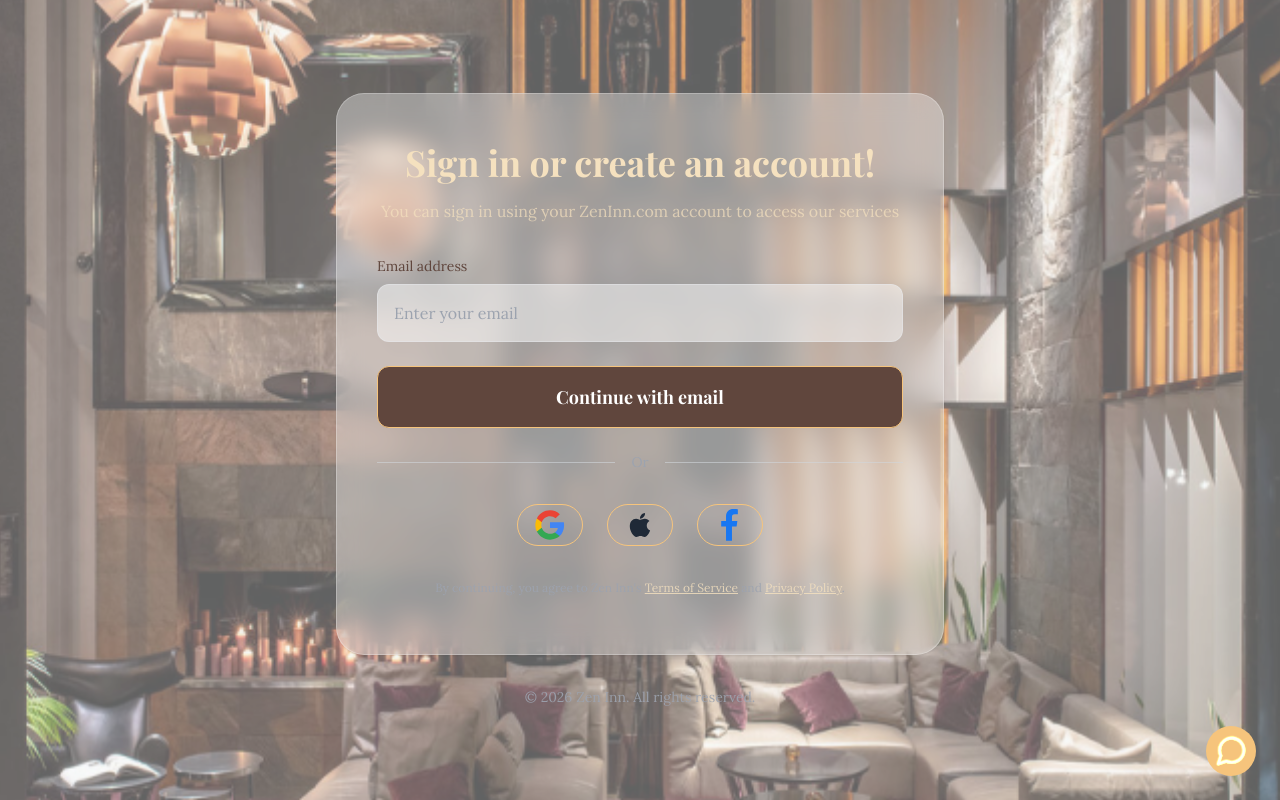
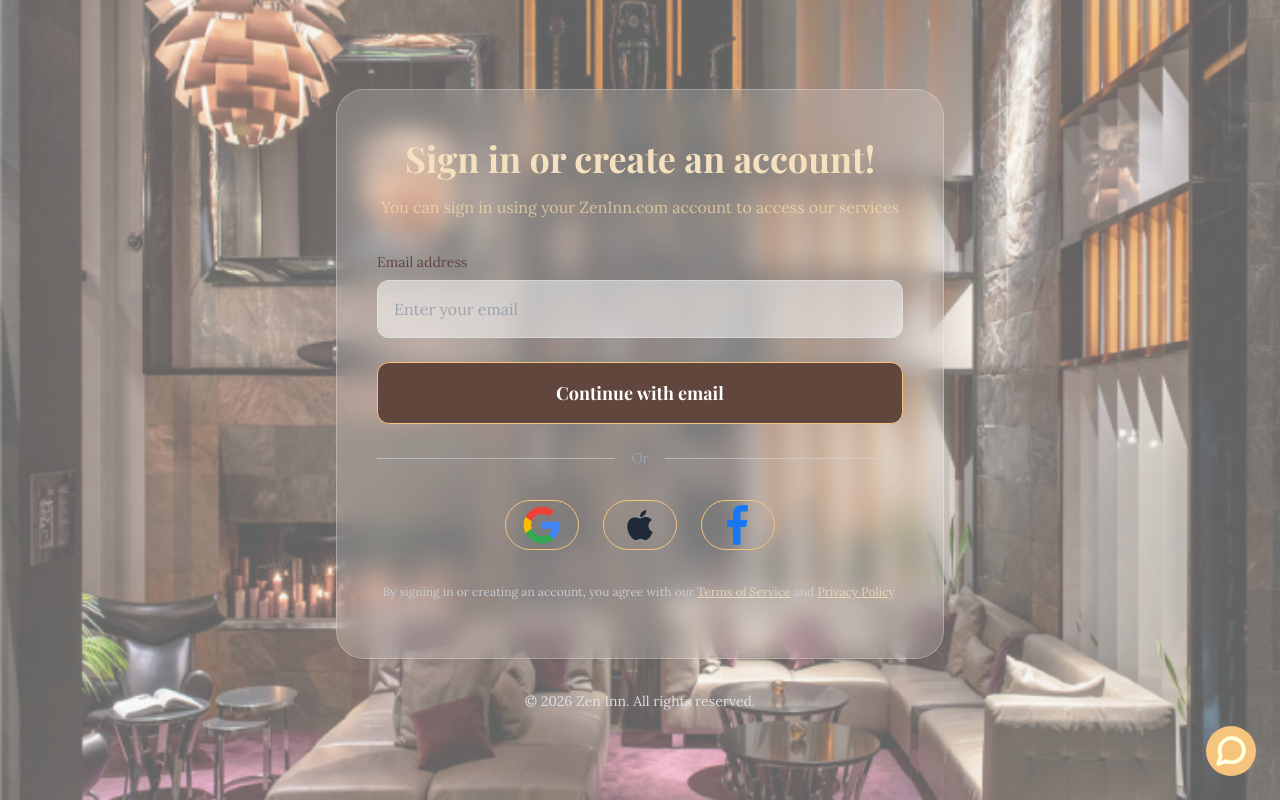
Before and after one commit to zen-inn-uit/zen-inn-web, a Next.js app: page /sign-in in a window 1280 px wide. Built offline with nearby package versions, Linux system fonts and the light colour scheme.

Commit message:
feat: add authpage

```diff
--- a/app/(auth)/sign-in/page.tsx
+++ b/app/(auth)/sign-in/page.tsx
@@ -8,7 +8,7 @@ export default function SignInPage() {
         <AuthLayout>
             <EmailFirstScreen onSubmitAction="sign-in" />
             {/* Footer copyright text */}
-            <p className="text-sm text-center mt-8" style={{ fontFamily: 'var(--font-body)', color: 'rgba(156, 163, 175, 0.9)' }}>
+            <p className="text-sm text-center mt-8" style={{ fontFamily: 'var(--font-body)', color: 'rgba(227, 234, 244, 0.9)' }}>
                 &copy; {new Date().getFullYear()} Zen Inn. All rights reserved.
             </p>
         </AuthLayout>
--- a/components/auth/AuthCard.tsx
+++ b/components/auth/AuthCard.tsx
@@ -11,8 +11,8 @@ export default function AuthCard({ children }: AuthCardProps) {
         <div
             className="backdrop-blur-md border shadow-sm w-full"
             style={{
-                backgroundColor: 'rgba(255, 255, 255, 0.35)',
-                borderColor: 'rgba(255, 255, 255, 0.25)',
+                backgroundColor: 'rgba(255, 255, 255, 0.16)',
+                borderColor: 'rgba(255, 255, 255, 0.28)',
                 borderRadius: '28px',
                 padding: '3rem 2.5rem'
             }}
--- a/components/auth/AuthLayout.tsx
+++ b/components/auth/AuthLayout.tsx
@@ -15,9 +15,9 @@ export default function AuthLayout({ children }: AuthLayoutProps) {
                 className="absolute inset-0 z-0 bg-no-repeat"
                 style={{
                     backgroundImage: "url('/auth-bg.png')",
-                    backgroundSize: '110%',
-                    backgroundPosition: '50% 35%',
-                    backgroundColor: "#e5e7eb" // Fallback color if image doesn't exist
+                    backgroundSize: '100%',
+                    backgroundPosition: '50% 50%',
+                    backgroundColor: "#e5e7eb39"
                 }}
             >
                 <div className="absolute inset-0 bg-gray-100/40" />
--- a/components/auth/EmailFirstScreen.tsx
+++ b/components/auth/EmailFirstScreen.tsx
@@ -34,7 +34,7 @@ export default function EmailFirstScreen({
             </h1>
 
             {/* Subtitle */}
-            <p className="text-center mb-8 text-base leading-relaxed" style={{ fontFamily: 'var(--font-body)', color: 'rgba(245, 225, 191, 0.7)' }}>
+            <p className="text-center mb-8 text-base leading-relaxed" style={{ fontFamily: 'var(--font-body)', color: 'rgba(250, 222, 173, 0.7)' }}>
                 You can sign in using your ZenInn.com account to access our services
             </p>
 
@@ -89,7 +89,7 @@ export default function EmailFirstScreen({
                         alt="Google"
                         width={32}
                         height={32}
-                        className="w-8 h-8"
+                        className="w-10 h-10"
                     />
                 </button>
 
@@ -104,7 +104,7 @@ export default function EmailFirstScreen({
                         alt="Apple"
                         width={32}
                         height={32}
-                        className="w-8 h-8"
+                        className="w-10 h-10"
                     />
                 </button>
 
@@ -119,14 +119,14 @@ export default function EmailFirstScreen({
                         alt="Facebook"
                         width={32}
                         height={32}
-                        className="w-8 h-8"
+                        className="w-10 h-10"
                     />
                 </button>
             </div>
 
             {/* Terms & Conditions text */}
-            <p className="text-xs text-center mb-2 leading-relaxed" style={{ fontFamily: 'var(--font-body)', color: 'rgba(156, 163, 175, 0.9)' }}>
-                By continuing, you agree to Zen Inn's{" "}
+            <p className="text-xs text-center mb-2 leading-relaxed" style={{ fontFamily: 'var(--font-body)', color: 'rgba(206, 210, 216, 0.9)' }}>
+                By signing in or creating an account, you agree with our{" "}
                 <Link href="/terms" className="underline hover:opacity-80 transition-opacity" style={{ color: 'rgba(245, 225, 191, 0.8)' }}>
                     Terms of Service
                 </Link>
--- a/components/auth/PasswordScreen.tsx
+++ b/components/auth/PasswordScreen.tsx
@@ -21,8 +21,7 @@ function PasswordForm({
 
     const handleSubmit = (e: React.FormEvent<HTMLFormElement>) => {
         e.preventDefault();
-        // UI only - no auth logic needed
-        // In a real app, this would call an auth API
+
     };
 
     return (
```
